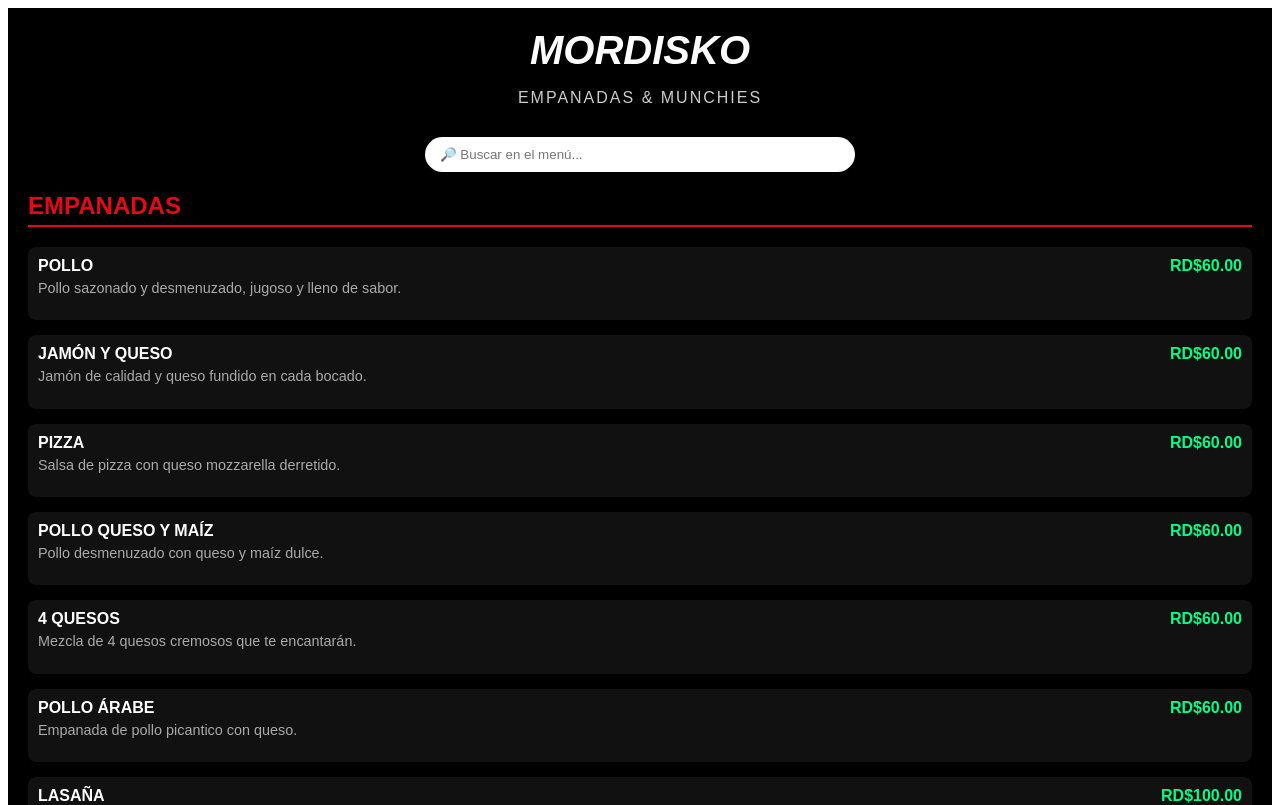
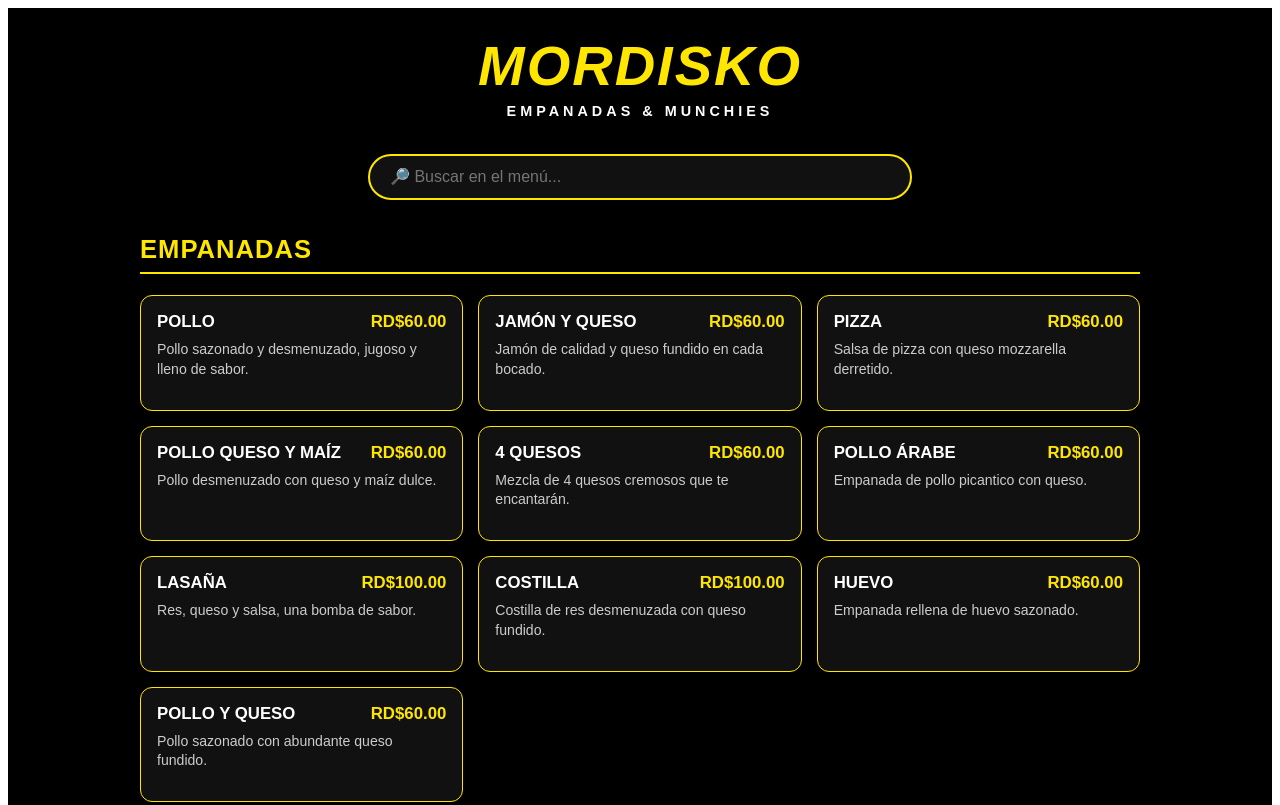
Before and after one commit to mordiskord-ux/mordisko-menu, a Next.js app: page / in a window 1280 px wide. Shown: the top 805 px of the page. Built offline with nearby package versions, Linux system fonts and the light colour scheme.

Commit message:
Update index.js

```diff
--- a/pages/index.js
+++ b/pages/index.js
@@ -70,22 +70,48 @@ export default function Menu() {
   ];
 
   return (
-    <div style={{ backgroundColor: '#000', color: '#fff', minHeight: '100vh', fontFamily: 'sans-serif', padding: '20px' }}>
-      <header style={{ textAlign: 'center', marginBottom: '30px' }}>
-        <h1 style={{ fontSize: '2.5rem', fontStyle: 'italic', margin: '0' }}>MORDISKO</h1>
-        <p style={{ letterSpacing: '2px', color: '#ccc' }}>EMPANADAS & MUNCHIES</p>
+    <div style={{ backgroundColor: '#000000', color: '#ffffff', minHeight: '100vh', fontFamily: 'sans-serif', padding: '25px 15px' }}>
+
+      {/* Cabecera con Nombre y Eslogan */}
+      <header style={{ textAlign: 'center', marginBottom: '35px' }}>
+        <h1 style={{
+          fontSize: '3.5rem',
+          fontWeight: '900',
+          fontStyle: 'italic',
+          color: '#FFE600',
+          margin: '0',
+          letterSpacing: '2px'
+        }}>
+          MORDISKO
+        </h1>
+        <p style={{ letterSpacing: '4px', color: '#ffffff', fontSize: '0.9rem', marginTop: '5px', fontWeight: 'bold' }}>
+          EMPANADAS & MUNCHIES
+        </p>
       </header>
 
-      <div style={{ textAlign: 'center', marginBottom: '20px' }}>
+      {/* Buscador */}
+      <div style={{ textAlign: 'center', marginBottom: '35px' }}>
         <input
           type="text"
           placeholder="🔎 Buscar en el menú..."
           value={busqueda}
           onChange={(e) => setBusqueda(e.target.value)}
-          style={{ padding: '10px 15px', width: '80%', maxWidth: '400px', borderRadius: '20px', border: 'none' }}
+          style={{
+            padding: '12px 20px',
+            width: '90%',
+            maxWidth: '500px',
+            borderRadius: '25px',
+            border: '2px solid #FFE600',
+            backgroundColor: '#111111',
+            color: '#ffffff',
+            fontSize: '1rem',
+            outline: 'none'
+          }}
         />
       </div>
 
+      {/* Contenedor del menú */}
+      <div style={{ maxWidth: '1000px', margin: '0 auto' }}>
         {menuData.map((sec, idx) => {
           const itemsFiltrados = sec.items.filter(item =>
             item.nombre.toLowerCase().includes(busqueda.toLowerCase()) ||
@@ -95,16 +121,40 @@ export default function Menu() {
           if (itemsFiltrados.length === 0) return null;
 
           return (
-          <div key={idx} style={{ marginBottom: '40px' }}>
-            <h2 style={{ borderBottom: '2px solid #e50914', paddingBottom: '5px', color: '#e50914' }}>{sec.categoria}</h2>
+            <div key={idx} style={{ marginBottom: '45px' }}>
+              <h2 style={{
+                borderBottom: '2px solid #FFE600',
+                paddingBottom: '8px',
+                color: '#FFE600',
+                fontSize: '1.6rem',
+                fontWeight: 'bold',
+                letterSpacing: '1px'
+              }}>
+                {sec.categoria}
+              </h2>
+              <div style={{
+                display: 'grid',
+                gridTemplateColumns: 'repeat(auto-fill, minmax(280px, 1fr))',
+                gap: '15px',
+                marginTop: '20px'
+              }}>
+                {itemsFiltrados.map((item, i) => (
+                  <div key={i} style={{
+                    padding: '16px',
+                    backgroundColor: '#111111',
+                    borderRadius: '12px',
+                    border: '1px solid #FFE600',
+                    display: 'flex',
+                    flexDirection: 'column',
+                    justify: 'space-between'
+                  }}>
                     <div>
-              {itemsFiltrados.map((item, i) => (
-                <div key={i} style={{ margin: '15px 0', padding: '10px', backgroundColor: '#111', borderRadius: '8px' }}>
-                  <div style={{ display: 'flex', justifyContent: 'space-between', fontWeight: 'bold' }}>
-                    <span>{item.nombre}</span>
-                    <span style={{ color: '#00ff88' }}>{item.precio}</span>
+                      <div style={{ display: 'flex', justifyContent: 'space-between', alignItems: 'flex-start', gap: '10px' }}>
+                        <span style={{ fontWeight: 'bold', fontSize: '1.05rem', color: '#ffffff' }}>{item.nombre}</span>
+                        <span style={{ color: '#FFE600', fontWeight: 'bold', fontSize: '1.05rem', whiteSpace: 'nowrap' }}>{item.precio}</span>
                       </div>
-                  <p style={{ fontSize: '0.9rem', color: '#aaa', marginTop: '5px' }}>{item.descripcion}</p>
+                      <p style={{ fontSize: '0.88rem', color: '#cccccc', marginTop: '8px', lineHeight: '1.4' }}>{item.descripcion}</p>
+                    </div>
                   </div>
                 ))}
               </div>
@@ -112,5 +162,6 @@ export default function Menu() {
           );
         })}
       </div>
+    </div>
   );
 }
```
Lines whose indentation alone changed are shown as unchanged.
